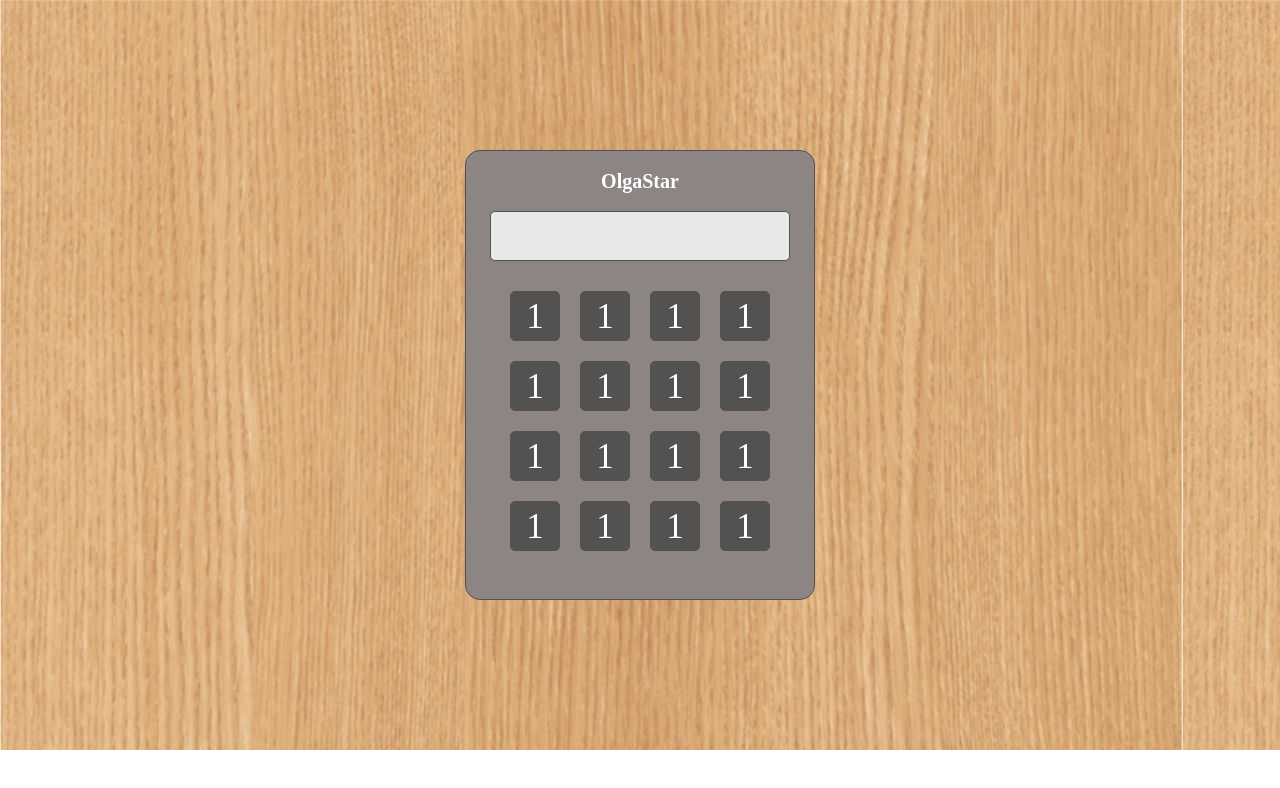
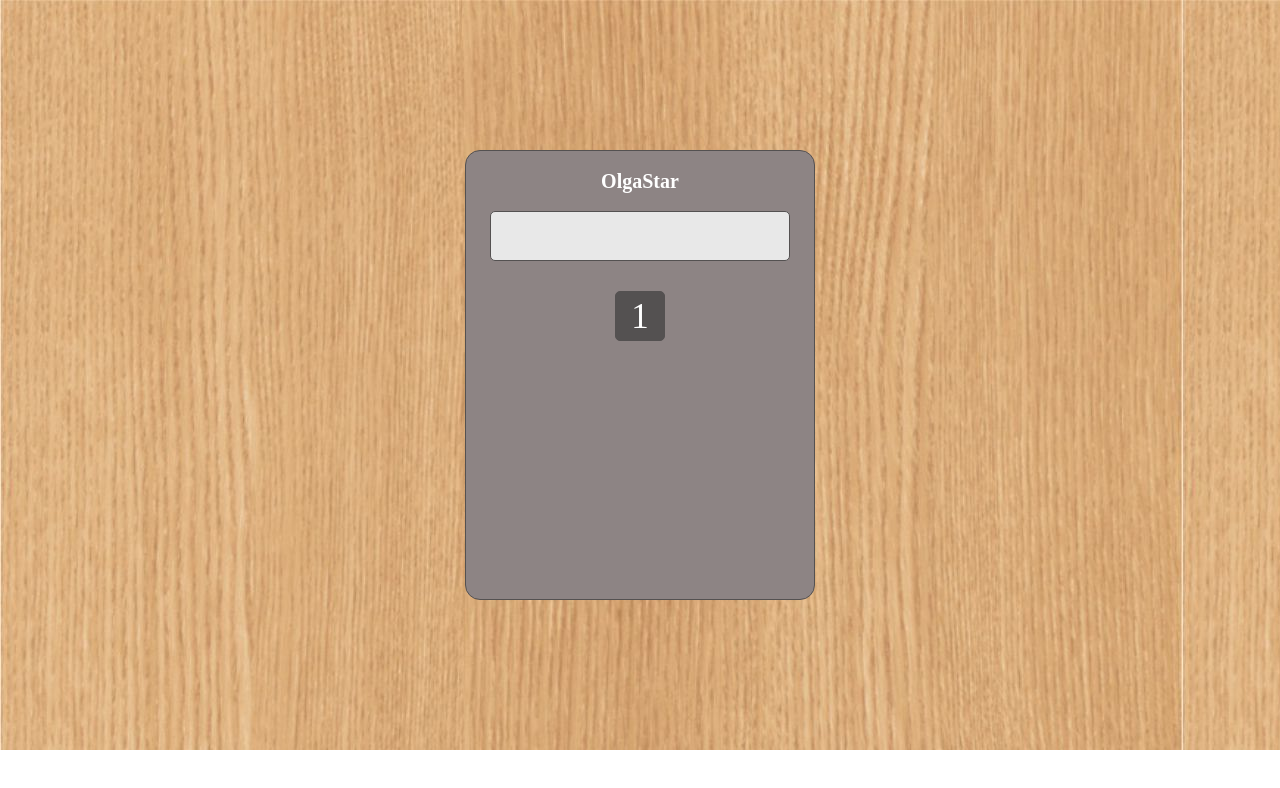
Before and after one commit to OlgaStarchenko/1.Task_3, a React (Create React App) app: page / in a window 1280 px wide. Shown: the top 788 px of the page. Built offline with nearby package versions, Linux system fonts and the light colour scheme.

Commit message:
I reread the assignment, corrected the error, and placed everything into one App.jsx component and the App.module.css stylesheet.

```diff
--- a/src/App.js
+++ b/src/App.js
@@ -1,5 +1,4 @@
 import styles from "./App.module.css";
-import ButtonRow from "./components/ButtonRow";
 
 export function App() {
   return (
@@ -10,11 +9,8 @@ export function App() {
           <input type="number" className={styles.displayInput}></input>
         </div>
         <div className={styles.calculatorButtonsPanel}>
-          <div className={styles.buttonFirstRow}>
-            <ButtonRow />
-            <ButtonRow />
-            <ButtonRow />
-            <ButtonRow />
+          <div>
+            <button className={styles.button}>1</button>
           </div>
         </div>
       </div>
--- a/src/App.module.css
+++ b/src/App.module.css
@@ -47,3 +47,17 @@ h1 {
   justify-content: center;
   margin-top: 20px;
 }
+
+.button {
+  width: 50px;
+  height: 50px;
+  color: white;
+  font-weight: 800px;
+  font-size: 35px;
+  background-color: rgb(84, 81, 81);
+  gap: 10px;
+  margin: 10px;
+  padding: 5px;
+  border-radius: 5px;
+  border: 1px solid rgb(84, 81, 81);
+}
--- a/src/components/Button.jsx
+++ /dev/null
@@ -1,10 +0,0 @@
-import React from "react";
-import styles from "./Button.module.css";
-
-export default function Button() {
-  return (
-    <>
-      <button className={styles.button}>1</button>
-    </>
-  );
-}
--- a/src/components/Button.module.css
+++ /dev/null
@@ -1,13 +0,0 @@
-.button {
-  width: 50px;
-  height: 50px;
-  color: white;
-  font-weight: 800px;
-  font-size: 35px;
-  background-color: rgb(84, 81, 81);
-  gap: 10px;
-  margin: 10px;
-  padding: 5px;
-  border-radius: 5px;
-  border: 1px solid rgb(84, 81, 81);
-}
--- a/src/components/ButtonRow.jsx
+++ /dev/null
@@ -1,13 +0,0 @@
-import React from "react";
-import Button from "./Button";
-
-export default function ButtonRow() {
-  return (
-    <div>
-      <Button />
-      <Button />
-      <Button />
-      <Button />
-    </div>
-  );
-}
```
Also changed, not shown: src/components/ButtonRow.module.css (deleted).
